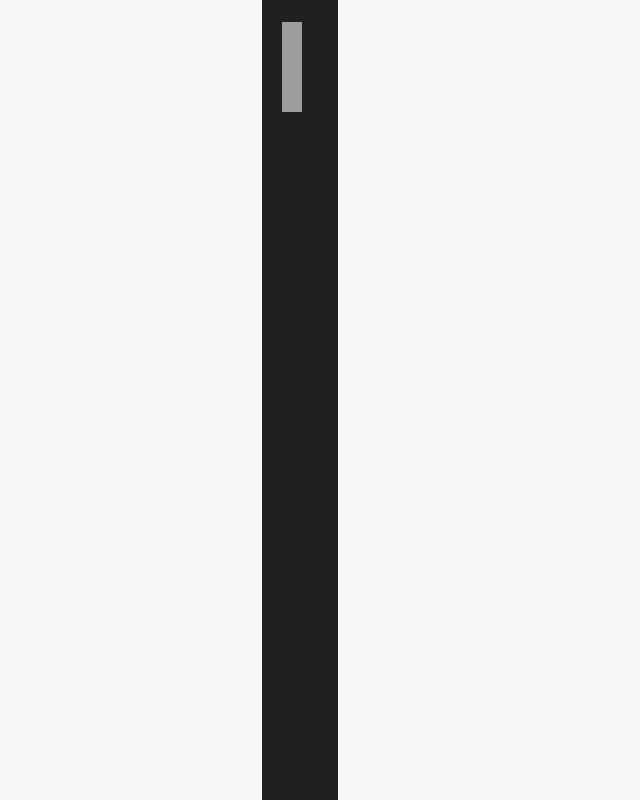
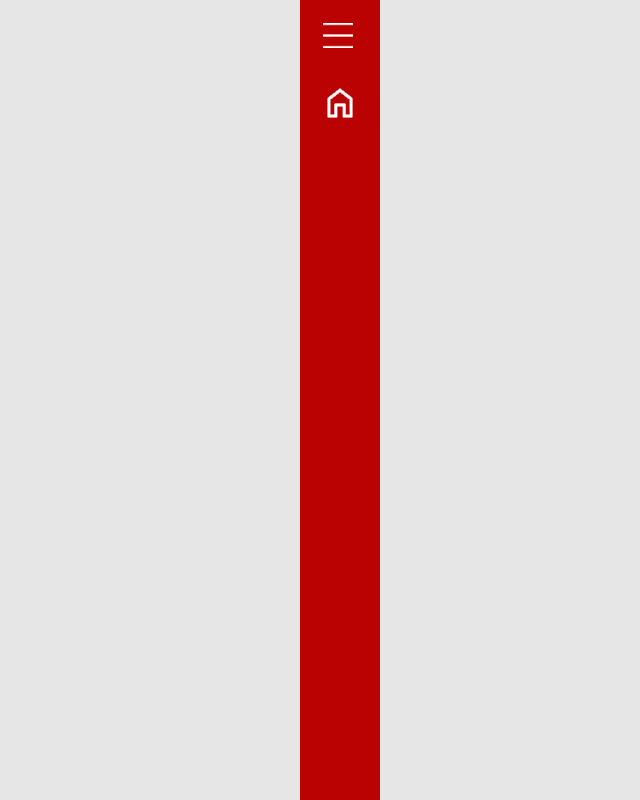
Before and after one commit to thiago-ulloa-develcode/ReactTreinamento, a React (Create React App) app: page /home in a window 1280 px wide. Shown: the whole page, without its empty margins (340-980 px from the left). Built offline with nearby package versions, Linux system fonts and the light colour scheme; grey boxes are pictures that could not be loaded.

Commit message:
Home Page SideMenu created

```diff
--- a/src/App.css
+++ b/src/App.css
@@ -5,7 +5,7 @@ body {
   width: 100%;
 }
 .App {
-  background-color: #F7F7F7;
+  background-color: #f7f7f7;
   margin: 0px;
   min-height: 100vh;
   height: 100%;
--- a/src/pages/home-page/index.css
+++ /dev/null
@@ -1,44 +0,0 @@
-.sidemenu {
-  display: flex;
-  background-color: #202020;
-  height: 100%;
-  width: 6%;
-  position: fixed;
-  border-style: hidden;
-  flex-direction: column;
-  align-items: flex-start;
-  justify-content: left;
-  padding-top: 3px;
-  overflow-x: hidden;
-  transition: 0.5s;
-}
-
-body {
-  background-color: #181818 !important;
-  text-align: center;
-  margin: 0;
-  padding: 0;
-  width: 100%;
-}
-
-#menubutton {
-  display: flex;
-  outline: none;
-  border-style: hidden;
-  cursor: pointer;
-  width: 20px;
-  margin: 20px;
-}
-
-.sidemenu-open {
-  width: 15%;
-}
-
-#homebutton {
-  display: flex;
-  outline: none;
-  border-style: hidden;
-  cursor: pointer;
-  width: 20px;
-  margin: 20px;
-}
--- a/src/pages/home-page/index.js
+++ b/src/pages/home-page/index.js
@@ -1,10 +1,29 @@
-import "./index.css";
+import "./styles.css";
+import React from "react";
+import menuImage from "./images/menubar.png";
+import homeBtnImage from "./images/homebutton.png";
+import { useEffect } from "react";
 
 function HomePage() {
+  const [btnState, setBtnState] = React.useState(false);
+
+  function openNav() {
+    setBtnState((btnState) => !btnState);
+  }
+
+  let toggleClassCheck = btnState ? "-open" : "";
+
   return (
-    <div id="mySidemenu" class="sidemenu">
-      <div class="menubutton">
-        <img src="menubar.png" id="menubutton" onclick="openNav()"></img>
+    <div className="homepage">
+      <div className="headerseparate">
+        <div className={`sideMenu${toggleClassCheck}`}>
+          <div className="menubutton">
+            <img src={menuImage} id="menubutton" onClick={openNav} />
+          </div>
+          <div className="homebutton">
+            <img src={homeBtnImage} id="homebutton" />
+          </div>
+        </div>
       </div>
     </div>
   );
--- /dev/null
+++ b/src/pages/home-page/styles.css
@@ -0,0 +1,75 @@
+body {
+  text-align: center;
+  background-color: #e6e6e6;
+  width: 100%;
+  margin: 0;
+  padding: 0;
+}
+
+.sideMenu {
+  display: flex;
+  background-color: #ba0203;
+  height: 100%;
+  width: 80px;
+  position: fixed;
+  border-style: hidden;
+  flex-direction: column;
+  align-items: center;
+  justify-content: start;
+  padding-top: 3px;
+  overflow-x: hidden;
+  transition: 0.5s;
+}
+
+.sideMenu-open {
+  display: flex;
+  background-color: #ba0203;
+  height: 100%;
+  width: 180px;
+  position: fixed;
+  border-style: hidden;
+  flex-direction: column;
+  align-items: center;
+  justify-content: start;
+  padding-top: 3px;
+  overflow-x: hidden;
+  transition: 0.5s;
+}
+
+.headerseparate {
+  display: flex;
+  width: 100%;
+  height: 100%;
+  justify-content: flex-start;
+}
+
+#menubutton {
+  display: flex;
+  outline: none;
+  border-style: hidden;
+  cursor: pointer;
+  width: 40%;
+  height: 25px;
+  margin: 20px;
+}
+
+#homebutton {
+  display: flex;
+  outline: none;
+  border-style: hidden;
+  cursor: pointer;
+  width: 40%;
+  height: 30px;
+  margin: 20px;
+}
+
+.App {
+  background-color: #f7f7f7;
+  margin: 0px;
+  min-height: 0 !important;
+  height: 100%;
+  width: 100%;
+  display: flex;
+  justify-content: center;
+  align-items: center;
+}
--- a/src/pages/login-page/index.css
+++ b/src/pages/login-page/index.css
@@ -1,4 +1,3 @@
-
 .container {
   margin: auto;
   text-align: center;
@@ -16,12 +15,12 @@ input {
   border: 0;
 }
 input::placeholder {
-    color: #11152A;
+  color: #11152a;
 }
 button {
   width: 92%;
   padding: 16px 24px;
-    background-color: #EA1D2C;
+  background-color: #ea1d2c;
   color: white;
   margin: 4px 2px;
   cursor: pointer;
@@ -35,7 +34,7 @@ img {
 }
 .img-container {
   width: 100%;
-    background-color: #BA0203;
+  background-color: #ba0203;
   padding: 30px 0;
   border-top-left-radius: 5px;
   border-top-right-radius: 5px;
```
Also changed, not shown: src/pages/login-page/index.js (+4 -7 lines), src/pages/register-page/index.js (+0 -8 lines), src/pages/home-page/images/homebutton.png (added), src/pages/home-page/images/menubar.png (added), src/pages/register-page/index.css (line endings or trailing spaces). Lines whose indentation alone changed are shown as unchanged.
